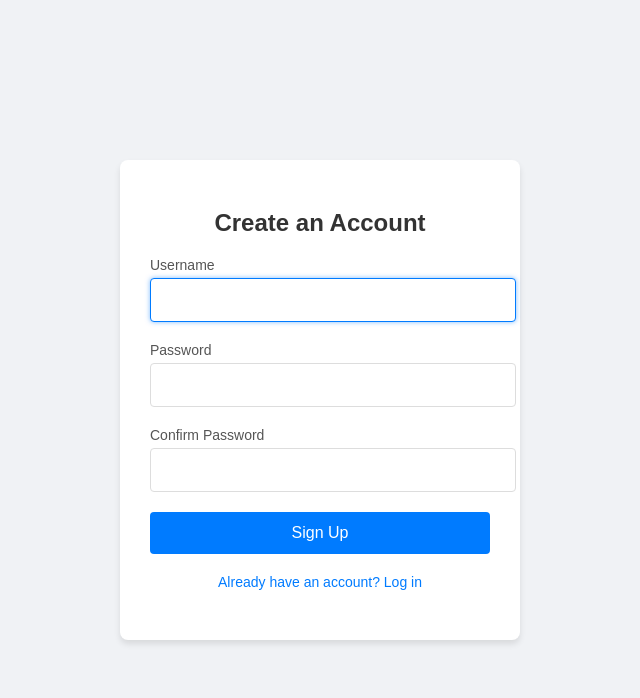
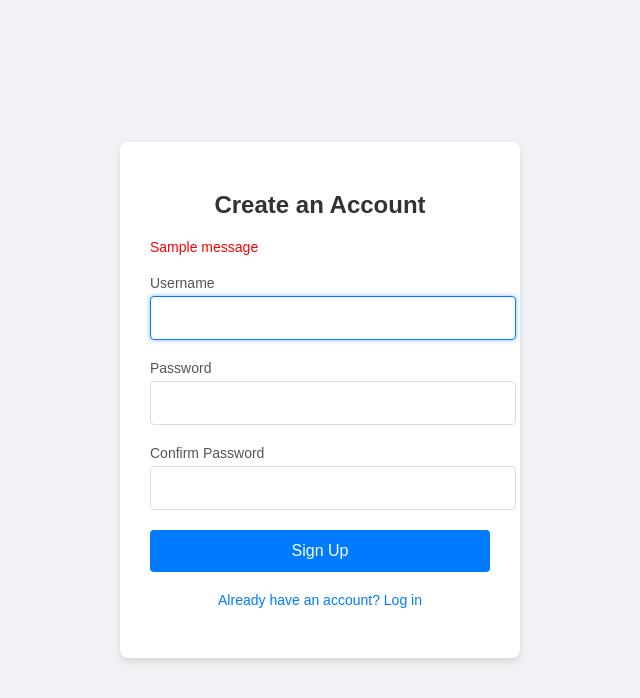
Before and after one commit to pandeysudhakar630/chat_application, a Django app: page /signup/ in a window 1280 px wide. Shown: the top 698 px of the page, without its empty margins (320-960 px from the left). Run offline with Django 3.2, Linux system fonts and the light colour scheme; one stand-in notice (Sample message) is shown.

Commit message:
Second commit

```diff
--- a/chat/urls.py
+++ b/chat/urls.py
@@ -5,15 +5,13 @@ from . import views
 urlpatterns = [
     # Sign-up and authentication URLs
     path('signup/', views.signup, name='signup'),  # Sign-up page
-    path('accounts/login/', auth_views.LoginView.as_view(template_name='login.html'), name='login'),  # Login page
+    path('', views.login_view, name='login'),  # Custom login page using login_view
     path('logout/', auth_views.LogoutView.as_view(), name='logout'),  # Logout page
 
     # Chat-related URLs
-    path('', views.index, name='index'),  # Default home page
     path('chat/', views.chat_home, name='chat_home'),  # Chat homepage
     path('chat/<int:user_id>/', views.chat_room, name='chat_room'),  # Chat room view with dynamic user_id
 
-    # WebSocket-related URL
+    # WebSocket-related URL for real-time chat
     path('ws/chat/<int:user_id>/', views.websocket_chat_view, name='websocket_chat'),  # WebSocket chat endpoint
-
 ]
--- a/chat/views.py
+++ b/chat/views.py
@@ -1,10 +1,11 @@
 from django.shortcuts import render, redirect, get_object_or_404
-from django.contrib.auth.forms import UserCreationForm
-from django.contrib.auth import login
+from django.contrib.auth.forms import UserCreationForm, AuthenticationForm
+from django.contrib.auth import login, authenticate
 from django.contrib.auth.decorators import login_required
 from django.contrib.auth.models import User
 from .models import Message  # Ensure the Message model is correctly implemented
 from django.db.models import Q  # Import Q for complex queries
+from django.contrib import messages  # To show error messages
 from django.http import HttpResponse
 
 # Sign-Up View
@@ -18,10 +19,33 @@ def signup(request):
         if form.is_valid():
             user = form.save()
             login(request, user)
+            messages.success(request, "Your account has been created successfully!")  # Success message
             return redirect('chat_home')  # Redirect to chat homepage after signing up
+        else:
+            messages.error(request, "Error: Please ensure your password matches the requirements.")  # Error message
     else:
         form = UserCreationForm()
     return render(request, 'signup.html', {'form': form})
+
+# Login View
+def login_view(request):
+    """
+    Checks if the username and password are correct.
+    If login fails, shows an error message.
+    """
+    if request.method == 'POST':
+        username = request.POST['username']
+        password = request.POST['password']
+        user = authenticate(request, username=username, password=password)
+
+        if user is not None:
+            login(request, user)
+            messages.success(request, "You have logged in successfully!")  # Success message
+            return redirect('chat_home')  # Redirect to chat homepage upon successful login
+        else:
+            messages.error(request, "Invalid username or password. Please try again. If you are a new user, kindly sign up.")  # Error message for invalid login
+
+    return render(request, 'login.html')  # Render the login page if GET request
 
 # Chat Homepage View
 @login_required
--- a/chat_project/settings.py
+++ b/chat_project/settings.py
@@ -124,4 +124,4 @@ CHANNEL_LAYERS = {
 # Default primary key field type
 DEFAULT_AUTO_FIELD = 'django.db.models.BigAutoField'
 
-LOGIN_URL = 'login'  # Ensure the login URL is set to the name of the login view
+LOGIN_REDIRECT_URL = 'chat_home'  # Ensure the login URL is set to the name of the login view
--- a/templates/chat_home.html
+++ b/templates/chat_home.html
@@ -169,14 +169,14 @@
         {% endfor %}
     </ul>
 
-    <a class="logout" href="{% url 'logout' %}">Log out</a>
+    <a class="logout" href="{% url 'login' %}">Log out</a>
 
     <!-- Chat interface -->
-    <div id="messages"></div>
+    {% comment %} <div id="messages"></div>
     <input type="text" id="message_input" placeholder="Type a message..." />
 
     <script>
         // WebSocket logic will be added in the chat room page
-    </script>
+    </script> {% endcomment %}
 </body>
 </html>
--- a/templates/signup.html
+++ b/templates/signup.html
@@ -76,6 +76,13 @@
         .signup-container .form-group a:hover {
             text-decoration: underline;
         }
+        .error-messages {
+            margin-bottom: 20px;
+            color: red;
+            font-size: 14px;
+            list-style: none;
+            padding: 0;
+        }
         @media (max-width: 480px) {
             .signup-container {
                 padding: 20px;
@@ -91,19 +98,49 @@
     <div class="signup-container">
         <h2>Create an Account</h2>
 
+        <!-- Display any error or success messages here -->
+        {% if messages %}
+            <ul class="error-messages">
+                {% for message in messages %}
+                    <li>{{ message }}</li>
+                {% endfor %}
+            </ul>
+        {% endif %}
+
         <form method="POST">
             {% csrf_token %}
             <div class="form-group">
                 <label for="username">Username</label>
                 {{ form.username }}
+                {% if form.username.errors %}
+                    <ul class="error-messages">
+                        {% for error in form.username.errors %}
+                            <li>{{ error }}</li>
+                        {% endfor %}
+                    </ul>
+                {% endif %}
             </div>
             <div class="form-group">
                 <label for="password1">Password</label>
                 {{ form.password1 }}
+                {% if form.password1.errors %}
+                    <ul class="error-messages">
+                        {% for error in form.password1.errors %}
+                            <li>{{ error }}</li>
+                        {% endfor %}
+                    </ul>
+                {% endif %}
             </div>
             <div class="form-group">
                 <label for="password2">Confirm Password</label>
                 {{ form.password2 }}
+                {% if form.password2.errors %}
+                    <ul class="error-messages">
+                        {% for error in form.password2.errors %}
+                            <li>{{ error }}</li>
+                        {% endfor %}
+                    </ul>
+                {% endif %}
             </div>
             <div class="form-group">
                 <button type="submit">Sign Up</button>
```
Also changed, not shown: templates/login.html (+19 -1 lines), chat_project/urls.py (line endings or trailing spaces).
